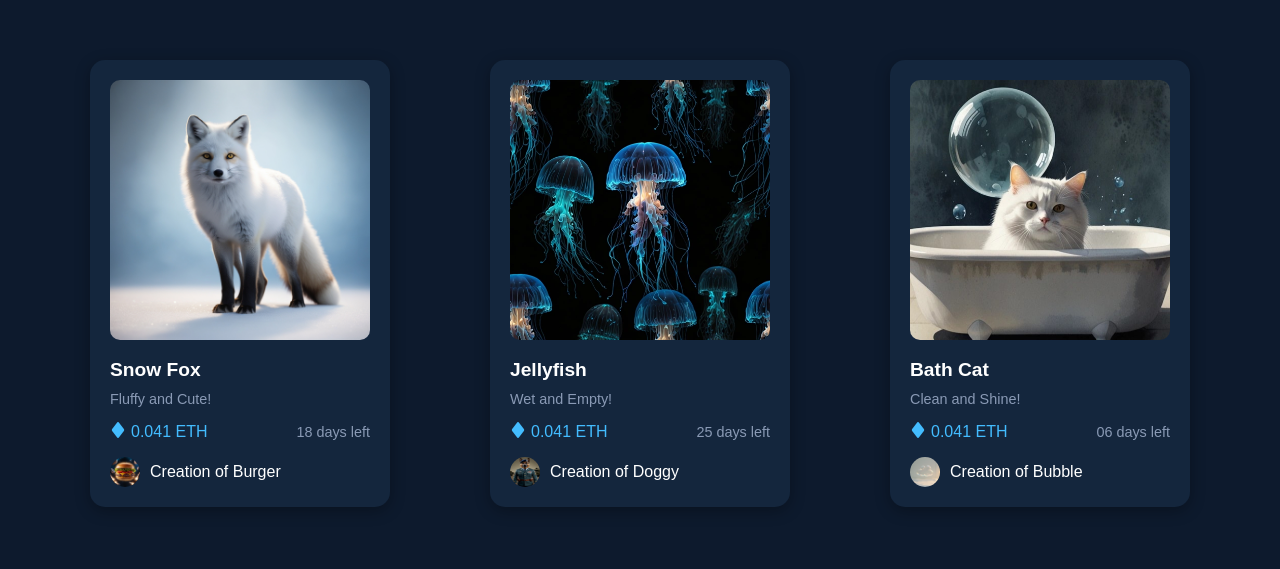
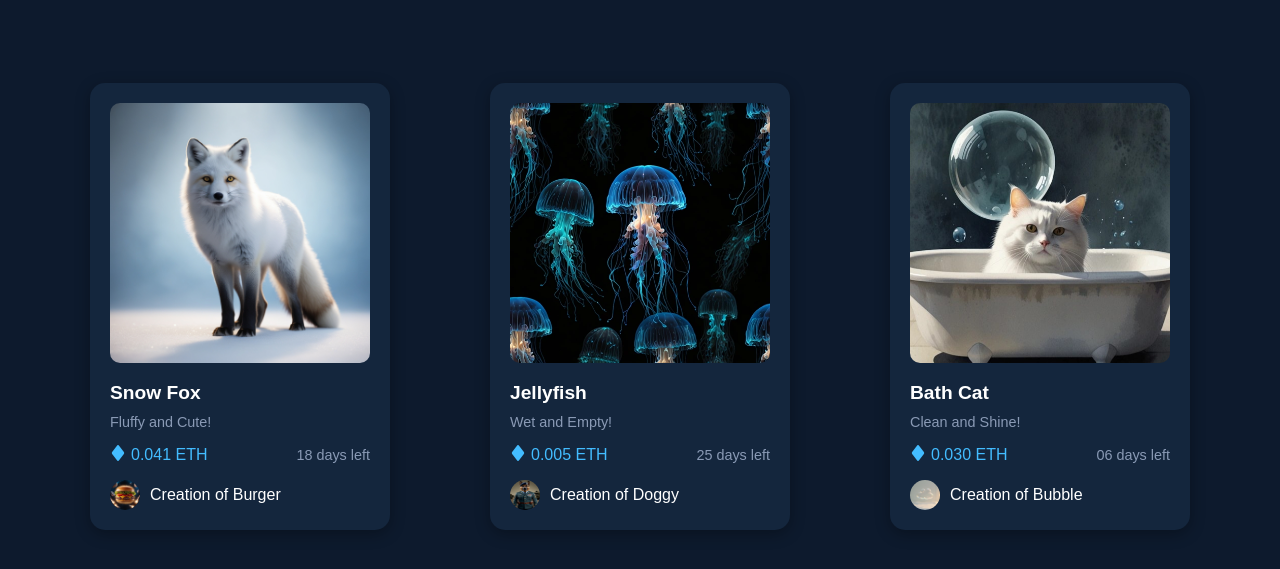
Before and after one commit to Alexig2/GCSI-Portif-lio---Alex-e-Liz, a plain HTML site: page index.html in a window 1280 px wide. Shown: the part 117-686 px from the top of the page. Drawn offline with nearby package versions, Linux system fonts and the light colour scheme.

Commit message:
update cardlist

```diff
--- a/index.html
+++ b/index.html
@@ -10,6 +10,7 @@
 </head>
 
 <body>
+    <div class="espaco"></div>
     <div class="cardlist">
         <div class="card animate__animated animate__fadeInRight">
             <div class="image-container">
@@ -40,7 +41,7 @@
             <div class="details">
                 <div class="price">
                     <span class="icon"><img src="losango.png" alt=""></span>
-                    <span class="cor">0.041 ETH</span>
+                    <span class="cor">0.005 ETH</span>
                 </div>
                 <div class="time-left">25 days left</div>
             </div>
@@ -60,7 +61,7 @@
             <div class="details">
                 <div class="price">
                     <span class="icon"><img src="losango.png" alt=""></span>
-                    <span class="cor">0.041 ETH</span>
+                    <span class="cor">0.030 ETH</span>
                 </div>
                 <div class="time-left">06 days left</div>
             </div>
--- a/styles.css
+++ b/styles.css
@@ -6,16 +6,19 @@
 }
 
 body {
-  display: flex;
-  justify-content: center;
-  align-items: center;
   height: 100vh;
   background-color: #0d1a2d;
 }
 
+
 .cardlist {
+  padding-top: 200px;
   display: flex;
+  flex-wrap: wrap;
   gap: 100px;
+  justify-content: center;
+  align-items: center;
+  flex-direction: row;
 }
 
 .card {
```
